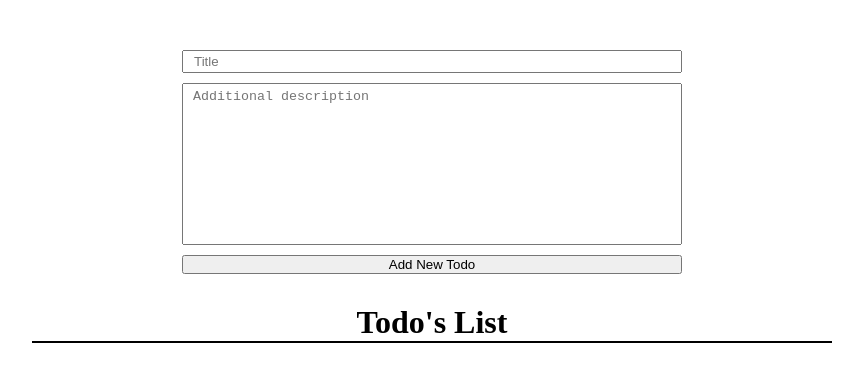
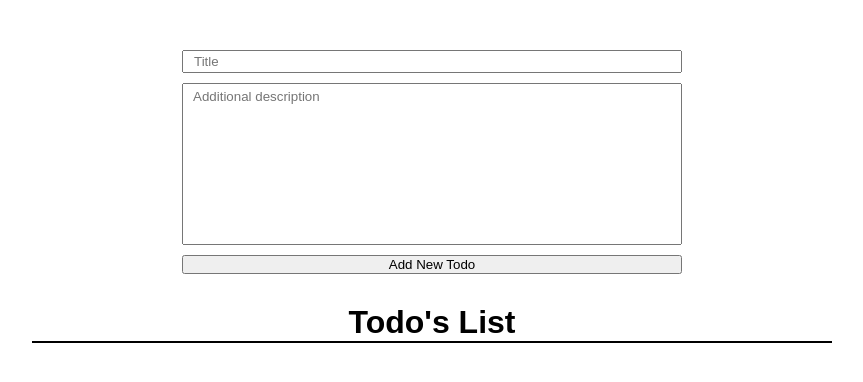
Before and after one commit to ValdiANS/to-do-app-with-vue, a Vue app: page / in a window 1280 px wide. Shown: the top 382 px of the page, without its empty margins (208-1071 px from the left). Built offline with nearby package versions, Linux system fonts and the light colour scheme.

Commit message:
Update styles
Delete unnecessary variables and set font

```diff
--- a/src/styles/styles.scss
+++ b/src/styles/styles.scss
@@ -1,9 +1,9 @@
-$primary-color: white;
-$bg: black;
+
 
 // Styles
 * {
   margin: 0;
   padding: 0;
   box-sizing: border-box;
+  font-family: Poppins, Arial, sans-serif;
 }
```
